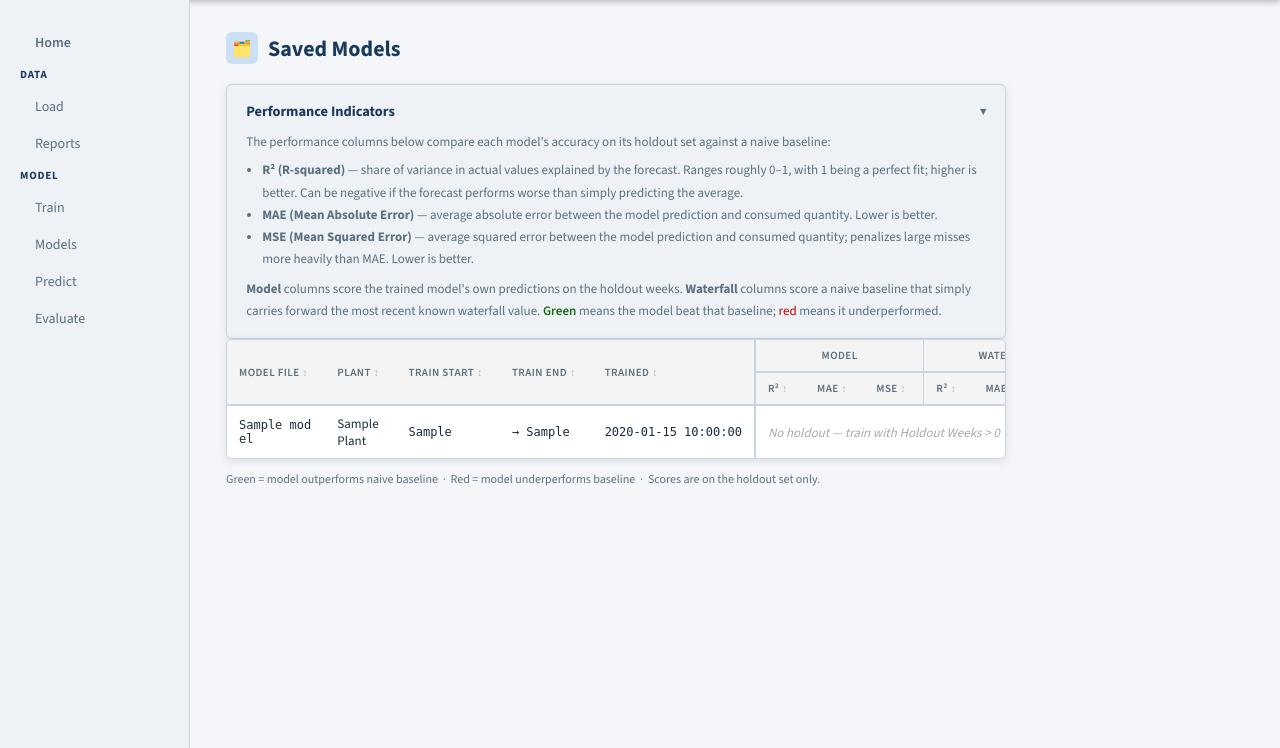
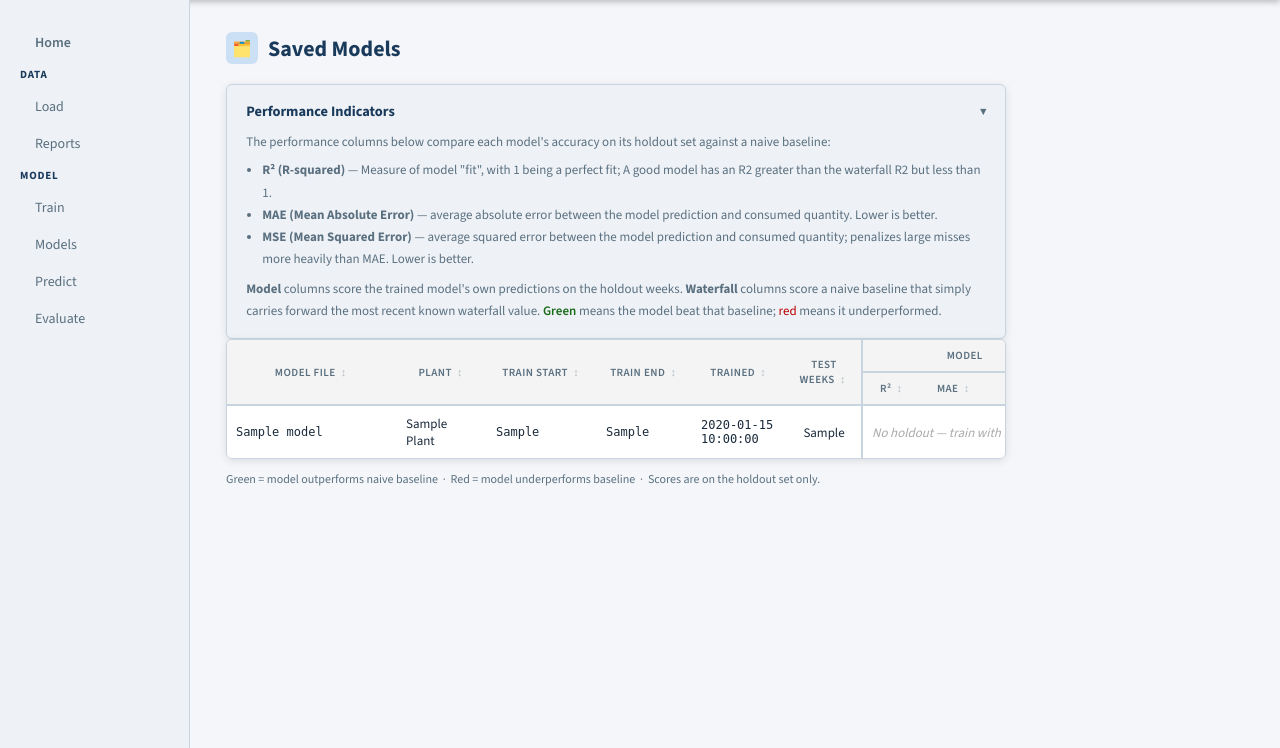
Before and after one commit to Georgia-Tech-Manufacturing-Institute/SupplyChainForecasting, a Flask app: template app/ui/templates/explore.html in a window 1280 px wide. Shown: the part 52-800 px from the top of the page. Run offline with Flask 3, Linux system fonts and the light colour scheme; the template is opened without the code that fills it: most values are stand-ins (such as "Sample title", 1, 10 or a date in 2020); parts of the project's set-up code (start-up, migrations or seed data) failed here and were passed over.

Commit message:
defined column widths, resorted inputs

```diff
--- a/app/ui/app.py
+++ b/app/ui/app.py
@@ -19,7 +19,7 @@ from app.models.train import model_train, save_model, load_model, predict_from_b
 from app.reporting.model_perform import holdout_report
 from app.models.create_dataset import build_training_dataset, build_prediction_dataset
 import sqlite3
-from app.prefixe import dirs, raw_dir, PLANT_SOURCES
+from app.prefixe import dirs, raw_dir, PLANT_SOURCES, pre
 
 # !!!! Run from command line with "python app/ui/app.py" from project root
 
@@ -279,6 +279,11 @@ def _load_model_metadata():
                 except Exception:
                     pass
 
+            test_weeks = None
+            holdout_df = bundle.get('holdout_df')
+            if holdout_df is not None and pre['oi'] in holdout_df.columns:
+                test_weeks = int(holdout_df[pre['oi']].nunique())
+
             scores_model = scores_naive = None
             if 'scores' in bundle:
                 sc = bundle['scores']
@@ -307,6 +312,7 @@ def _load_model_metadata():
                 'train_start':  _week_label(min_oi) if min_oi is not None else '—',
                 'train_end':    _week_label(max_oi) if max_oi is not None else '—',
                 'trained_at':   trained_at.strftime('%Y-%m-%d %H:%M'),
+                'test_weeks':   test_weeks,
                 'n_features':   len(bundle.get('feature_cols', [])),
                 'has_holdout':  'scores' in bundle,
                 'scores_model': scores_model,
@@ -732,13 +738,13 @@ def evaluate():
 # ── util ──────────────────────────────────────────────────────────────────────
 # once we have existing models, this function could populate selection dropdowns
 def _list_models():
-    """Return available model names from the saved_models/ directory."""
+    """Return available model names from the saved_models/ directory, most recently trained first."""
     model_dir = dirs['saved_models']
     if not model_dir.is_dir():
         return ["Full Dataset (2026wk01)"]   # fallback placeholder
-    return sorted(
-        f for f in os.listdir(model_dir) if f.endswith(".pkl")
-    ) or ["Full Dataset (2026wk01)"]
+    names = [f for f in os.listdir(model_dir) if f.endswith(".pkl")]
+    names.sort(key=lambda f: (model_dir / f).stat().st_mtime, reverse=True)
+    return names or ["Full Dataset (2026wk01)"]
 
 
 if __name__ == "__main__":
--- a/app/ui/templates/explore.html
+++ b/app/ui/templates/explore.html
@@ -7,13 +7,15 @@
     width: 100%;
     border-collapse: collapse;
     font-size: 13px;
+    table-layout: fixed;
   }
   .model-table th {
-    text-align: left;
+    text-align: center;
     padding: 8px 12px;
     background: var(--surface-2, #f4f4f4);
     border-bottom: 2px solid var(--border, #ddd);
-    white-space: nowrap;
+    white-space: normal;
+    overflow-wrap: break-word;
     font-weight: 600;
     color: var(--text-muted, #555);
     font-size: 11px;
@@ -21,9 +23,10 @@
     letter-spacing: .04em;
   }
   .model-table td {
-    padding: 9px 12px;
+    padding: 9px 9px;
     border-bottom: 1px solid var(--border, #eee);
     vertical-align: middle;
+    overflow-wrap: break-word;
   }
   .model-table tbody tr:hover td {
     background: var(--surface-hover, #fafafa);
@@ -48,7 +51,7 @@
   .score-better { color: #1a6b1a; font-weight: 600; }
   .score-worse  { color: #b00; }
   .score-na     { color: #aaa; font-style: italic; }
-  .date-range   { white-space: nowrap; font-family: monospace; font-size: 12px; }
+  .date-range   { font-family: monospace; font-size: 12px; }
   .err-row td   { color: #b00; font-style: italic; }
   .model-name   { font-family: monospace; font-size: 12px; word-break: break-all; }
   .section-note { font-size: 12px; color: var(--text-muted, #888); margin-bottom: 1rem; }
@@ -88,8 +91,8 @@
   <div id="desc-body" style="font-size:13px; line-height:1.7;">
     <p>The performance columns below compare each model's accuracy on its holdout set against a naive baseline:</p>
     <ul style="margin:6px 0 0 16px; padding:0;">
-      <li><b>R² (R-squared)</b> — share of variance in actual values explained by the forecast. Ranges roughly 0–1, with 1 being a perfect fit; higher is better. Can be negative if the forecast performs worse than simply predicting the average.</li>
-      <li><b>MAE (Mean Absolute Error)</b> — average absolute error between the model prediction and consumed quantity. Lower is better. </li>
+      <li><b>R² (R-squared)</b> — Measure of model "fit", with 1 being a perfect fit; A good model has an R2 greater than the waterfall R2 but less than 1.</li>
+      <li><b>MAE (Mean Absolute Error)</b> — average absolute error between the model prediction and consumed quantity. Lower is better.</li>
       <li><b>MSE (Mean Squared Error)</b> — average squared error between the model prediction and consumed quantity; penalizes large misses more heavily than MAE. Lower is better.</li>
     </ul>
     <p style="margin-top:8px;">
@@ -104,6 +107,26 @@
 {% if models %}
 <div class="card" style="overflow-x:auto; padding: 0;">
   <table class="model-table">
+    <colgroup>
+      <col style="width: 170px;">  <!-- Model File -->
+      <col style="width: 90px;">   <!-- Plant -->
+      <col style="width: 110px;">   <!-- Train Start -->
+      <col style="width: 95px;">   <!-- Train End -->
+      <col style="width: 95px;">  <!-- Trained -->
+      <col style="width: 75px;">   <!-- Test Weeks -->
+      <col style="width: 60px;">   <!-- Model R² -->
+      <col style="width: 65px;">   <!-- Model MAE -->
+      <col style="width: 80px;">   <!-- Model MSE -->
+      <col style="width: 60px;">   <!-- Waterfall R² -->
+      <col style="width: 65px;">   <!-- Waterfall MAE -->
+      <col style="width: 80px;">   <!-- Waterfall MSE -->
+      <col style="width: 85px;">   <!-- Type -->
+      <col style="width: 85px;">   <!-- Target -->
+      <col style="width: 85px;">   <!-- Objective -->
+      <col style="width: 85px;">   <!-- Scaled -->
+      <col style="width: 95px;">   <!-- Features -->
+      <col style="width: 110px;">  <!-- Actions -->
+    </colgroup>
     <thead>
       <tr>
         <th rowspan="2" class="sortable" data-col="0">Model File <span class="sort-arrow">↕</span></th>
@@ -111,22 +134,23 @@
         <th rowspan="2" class="sortable" data-col="2">Train Start <span class="sort-arrow">↕</span></th>
         <th rowspan="2" class="sortable" data-col="3">Train End <span class="sort-arrow">↕</span></th>
         <th rowspan="2" class="sortable" data-col="4">Trained <span class="sort-arrow">↕</span></th>
+        <th rowspan="2" class="sortable" data-col="5">Test Weeks <span class="sort-arrow">↕</span></th>
         <th colspan="3" style="text-align:center; border-left:2px solid var(--border,#ddd);">Model</th>
         <th colspan="3" style="text-align:center; border-left:1px solid var(--border,#eee); border-right:2px solid var(--border,#ddd);">Waterfall</th>
-        <th rowspan="2" class="sortable" data-col="11">Type <span class="sort-arrow">↕</span></th>
-        <th rowspan="2" class="sortable" data-col="12">Target <span class="sort-arrow">↕</span></th>
-        <th rowspan="2" class="sortable" data-col="13">Objective <span class="sort-arrow">↕</span></th>
-        <th rowspan="2" class="sortable" data-col="14">Scaled <span class="sort-arrow">↕</span></th>
-        <th rowspan="2" class="sortable" data-col="15">Features <span class="sort-arrow">↕</span></th>
+        <th rowspan="2" class="sortable" data-col="12">Type <span class="sort-arrow">↕</span></th>
+        <th rowspan="2" class="sortable" data-col="13">Target <span class="sort-arrow">↕</span></th>
+        <th rowspan="2" class="sortable" data-col="14">Obj. <span class="sort-arrow">↕</span></th>
+        <th rowspan="2" class="sortable" data-col="15">Scaled <span class="sort-arrow">↕</span></th>
+        <th rowspan="2" class="sortable" data-col="16">Features <span class="sort-arrow">↕</span></th>
         <th rowspan="2"></th>
       </tr>
       <tr>
-        <th class="sub-head sortable" data-col="5" style="border-left:2px solid var(--border,#ddd);">R² <span class="sort-arrow">↕</span></th>
-        <th class="sub-head sortable" data-col="6">MAE <span class="sort-arrow">↕</span></th>
-        <th class="sub-head sortable" data-col="7">MSE <span class="sort-arrow">↕</span></th>
-        <th class="sub-head sortable" data-col="8" style="border-left:1px solid var(--border,#eee);">R² <span class="sort-arrow">↕</span></th>
-        <th class="sub-head sortable" data-col="9">MAE <span class="sort-arrow">↕</span></th>
-        <th class="sub-head sortable" data-col="10" style="border-right:2px solid var(--border,#ddd);">MSE <span class="sort-arrow">↕</span></th>
+        <th class="sub-head sortable" data-col="6" style="border-left:2px solid var(--border,#ddd);">R² <span class="sort-arrow">↕</span></th>
+        <th class="sub-head sortable" data-col="7">MAE <span class="sort-arrow">↕</span></th>
+        <th class="sub-head sortable" data-col="8">MSE <span class="sort-arrow">↕</span></th>
+        <th class="sub-head sortable" data-col="9" style="border-left:1px solid var(--border,#eee);">R² <span class="sort-arrow">↕</span></th>
+        <th class="sub-head sortable" data-col="10">MAE <span class="sort-arrow">↕</span></th>
+        <th class="sub-head sortable" data-col="11" style="border-right:2px solid var(--border,#ddd);">MSE <span class="sort-arrow">↕</span></th>
       </tr>
     </thead>
     <tbody>
@@ -134,7 +158,7 @@
         {% if m.get('error') %}
           <tr class="err-row" data-col0="{{ m.name }}">
             <td class="model-name">{{ m.name }}</td>
-            <td colspan="16">⚠ {{ m.error }}</td>
+            <td colspan="17">⚠ {{ m.error }}</td>
           </tr>
         {% else %}
           {% set sm = m.scores_model %}
@@ -145,23 +169,25 @@
             data-col2="{{ m.train_start }}"
             data-col3="{{ m.train_end }}"
             data-col4="{{ m.trained_at }}"
-            data-col5="{{ sm.r2 if sm else '' }}"
-            data-col6="{{ sm.mae if sm else '' }}"
-            data-col7="{{ sm.mse if sm else '' }}"
-            data-col8="{{ sn.r2 if sn else '' }}"
-            data-col9="{{ sn.mae if sn else '' }}"
-            data-col10="{{ sn.mse if sn else '' }}"
-            data-col11="{{ m.model_type }}"
-            data-col12="{{ m.target_mode }}"
-            data-col13="{{ m.objective }}"
-            data-col14="{{ 1 if m.scaled else 0 }}"
-            data-col15="{{ m.n_features }}"
+            data-col5="{{ m.test_weeks if m.test_weeks is not none else '' }}"
+            data-col6="{{ sm.r2 if sm else '' }}"
+            data-col7="{{ sm.mae if sm else '' }}"
+            data-col8="{{ sm.mse if sm else '' }}"
+            data-col9="{{ sn.r2 if sn else '' }}"
+            data-col10="{{ sn.mae if sn else '' }}"
+            data-col11="{{ sn.mse if sn else '' }}"
+            data-col12="{{ m.model_type }}"
+            data-col13="{{ m.target_mode }}"
+            data-col14="{{ m.objective }}"
+            data-col15="{{ 1 if m.scaled else 0 }}"
+            data-col16="{{ m.n_features }}"
           >
             <td class="model-name">{{ m.name }}</td>
             <td>{{ m.plant | title }}</td>
             <td class="date-range">{{ m.train_start }}</td>
-            <td class="date-range">→ {{ m.train_end }}</td>
+            <td class="date-range">{{ m.train_end }}</td>
             <td class="date-range">{{ m.trained_at }}</td>
+            <td style="text-align:center;">{{ m.test_weeks if m.test_weeks is not none else '—' }}</td>
 
             {# Model scores #}
             {% if sm %}
@@ -231,7 +257,7 @@
   var table = document.querySelector('.model-table');
   if (!table) return;
   var tbody = table.querySelector('tbody');
-  var numericCols = new Set([5, 6, 7, 8, 9, 10, 14, 15]);
+  var numericCols = new Set([5, 6, 7, 8, 9, 10, 11, 15, 16]);
   var state = { col: null, dir: 1 };
 
   function clearArrows() {
```
